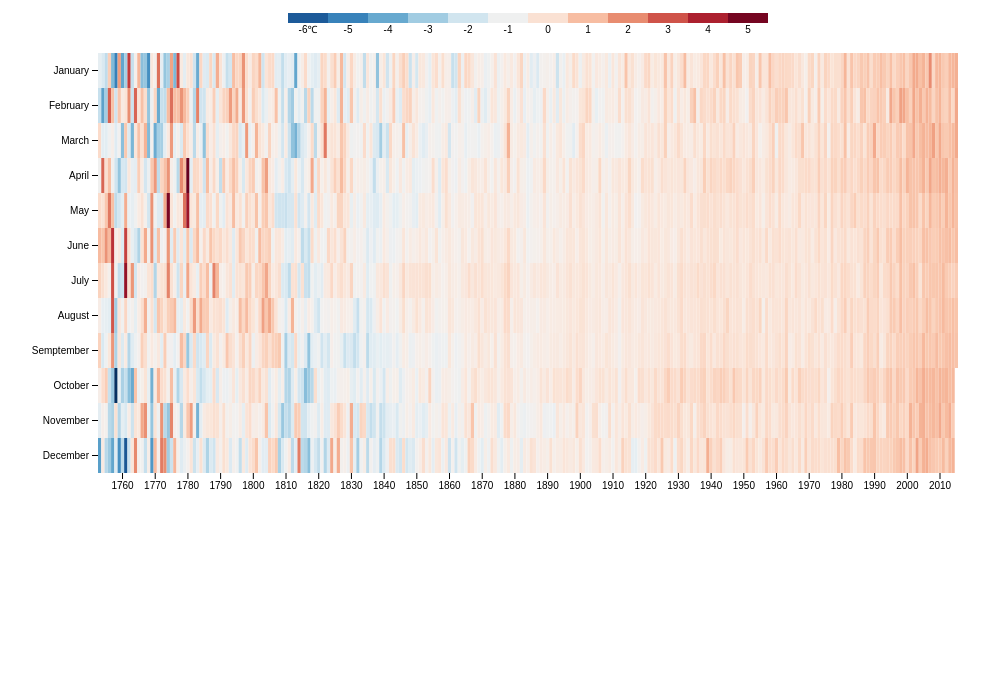
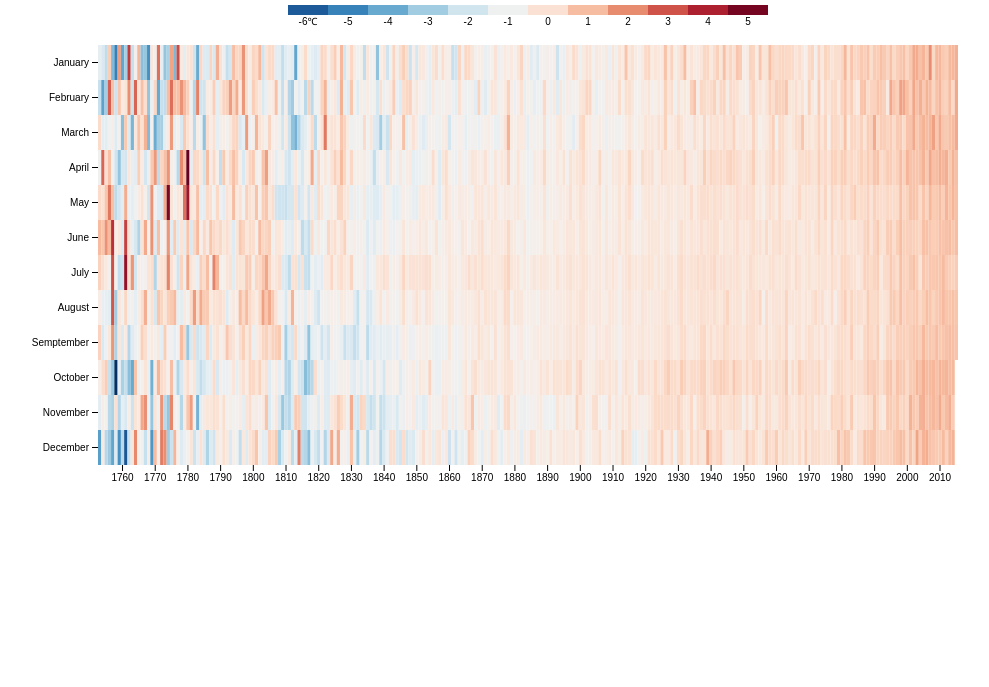
Before and after one commit to Zhenmao/global-land-surface-temperature-heatmap, a plain HTML site: page index.html in a window 1280 px wide. Shown: the part 113-800 px from the top of the page, without its empty margins (142-1131 px from the left). Drawn offline with nearby package versions, Linux system fonts and the light colour scheme; a web font is replaced by a local one.

Commit message:
Remove body margin

```diff
--- a/css/style.css
+++ b/css/style.css
@@ -1,5 +1,6 @@
 body {
-	font-family: 'Work Sans', sans-serif;
+  font-family: "Work Sans", sans-serif;
+  margin: 0;
 }
 
 #container {
@@ -13,7 +14,7 @@ header {
 }
 
 h1 {
-	font-family: 'Eczar', serif;
+  font-family: "Eczar", serif;
   font-weight: bold;
 }
 
--- a/js/index.js
+++ b/js/index.js
@@ -66,7 +66,7 @@ d3.json("data/global-temperature.json", (error, data) => {
 	const monthlyVariance = data.monthlyVariance;
 
 	/////////////////////////////////////////////////////////////////////////////
-	//// Bubble Chart ///////////////////////////////////////////////////////////
+	//// Heatmap ////////////////////////////////////////////////////////////////
 	/////////////////////////////////////////////////////////////////////////////
 
 	x.domain(d3.range(
```
Also changed, not shown: 1 other file. Lines whose indentation alone changed are shown as unchanged.
